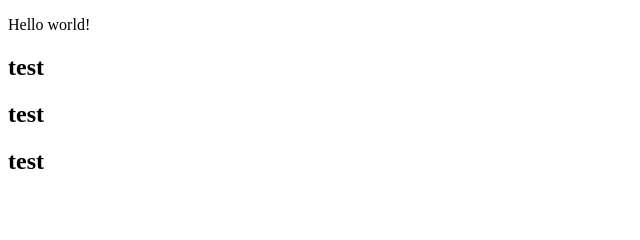
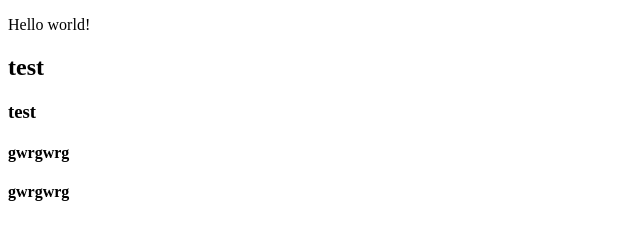
Before and after one commit to Ganna-S/lesson4, a plain HTML site: page index.html in a window 1280 px wide. Shown: the whole page, without its empty margins (0-640 px from the left). Drawn offline with Linux system fonts and the light colour scheme.

Commit message:
add commit

```diff
--- a/index.html
+++ b/index.html
@@ -4,13 +4,16 @@
     <meta charset="UTF-8">
     <meta name="viewport" content="width=device-width, initial-scale=1.0">
     <title>Document</title>
+    <link rel="stylesheet" href="/main.css">
+    <link rel="stylesheet" href="/style.css">
 </head>
 <body>
 
     <p onclick="">Hello world!</p>
     <h2>test</h2>
-    <h2>test</h2>
-    <h2>test</h2>
+    <h3>test</h3>
+    <h4>gwrgwrg</h4>
+    <h4>gwrgwrg</h4>
 
    <!--  <script>
         alert(1);
--- a/style.css
+++ b/style.css
@@ -0,0 +1,3 @@
+body {
+    color: #000;
+}
```
